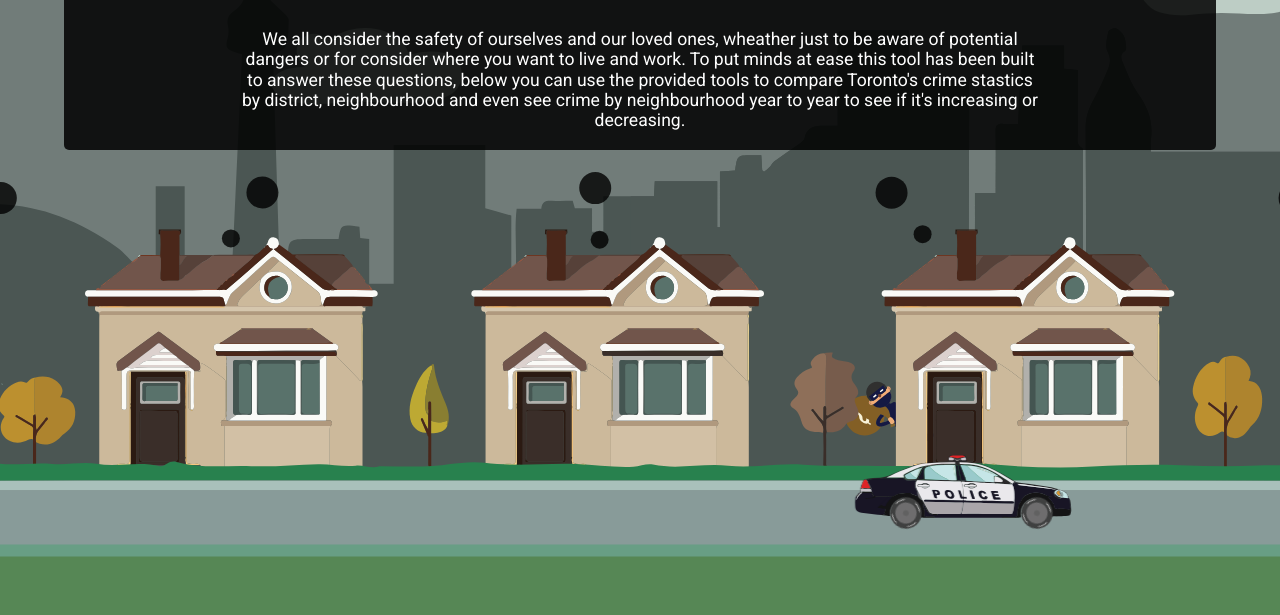
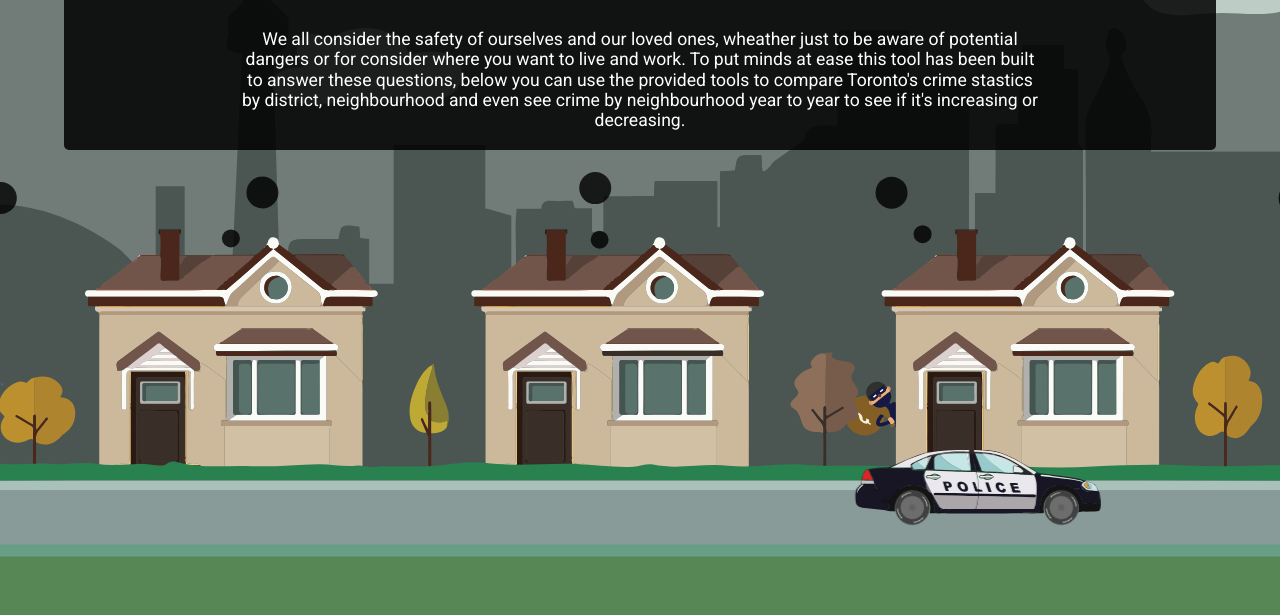
Before and after one commit to andydurette/Toronto-Neighborhood-Safety, a website: page public/index.html in a window 1280 px wide. Shown: the part 185-800 px from the top of the page. Drawn offline with nearby package versions, Linux system fonts and the light colour scheme; some packages are replaced by stand-ins of ours; no server answers.

Commit message:
Updated police car size

```diff
--- a/public/assets/css/caranimation.css
+++ b/public/assets/css/caranimation.css
@@ -19,27 +19,27 @@
 
 #car{
   left:0;
-  margin-top: 0;
-  width: 220px;
+  bottom: 18px;
+  width: 250px;
   position:absolute;
 }
 
 #wheel1, #wheel2{
 position:absolute;
-bottom: 12px;
+bottom: 16px;
 animation:rotate 1.5s linear infinite;
 transform-origin: 50% 40%;
-width:32px;
+width:35px;
 }
 
 #wheel1{
-left: 37px;
+left: 42px;
 padding-bottom: 9px;
 }
 
 
 #wheel2{
-left: 168px;
+left: 191px;
 padding-bottom: 9px;
 }
 
```
